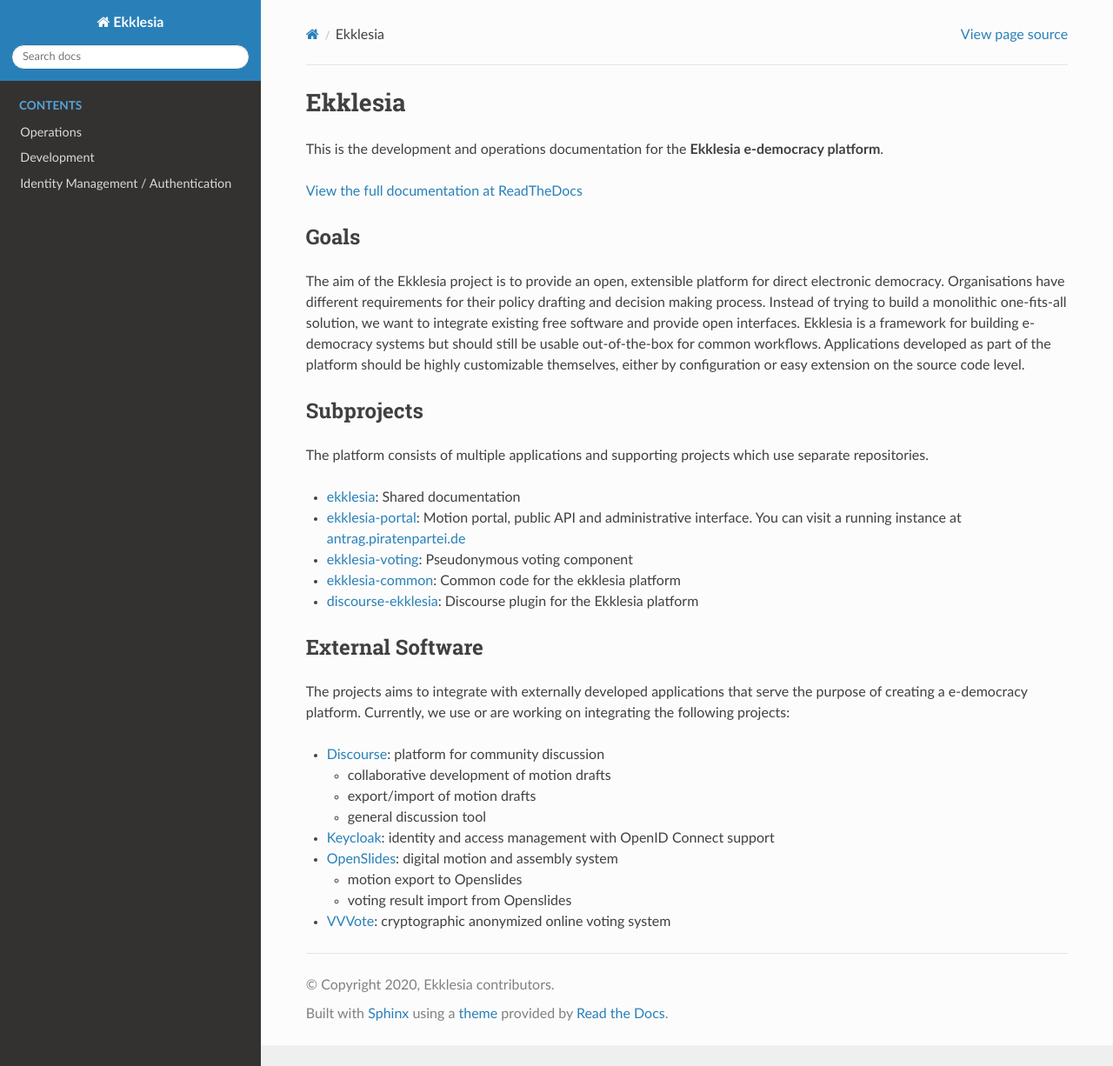
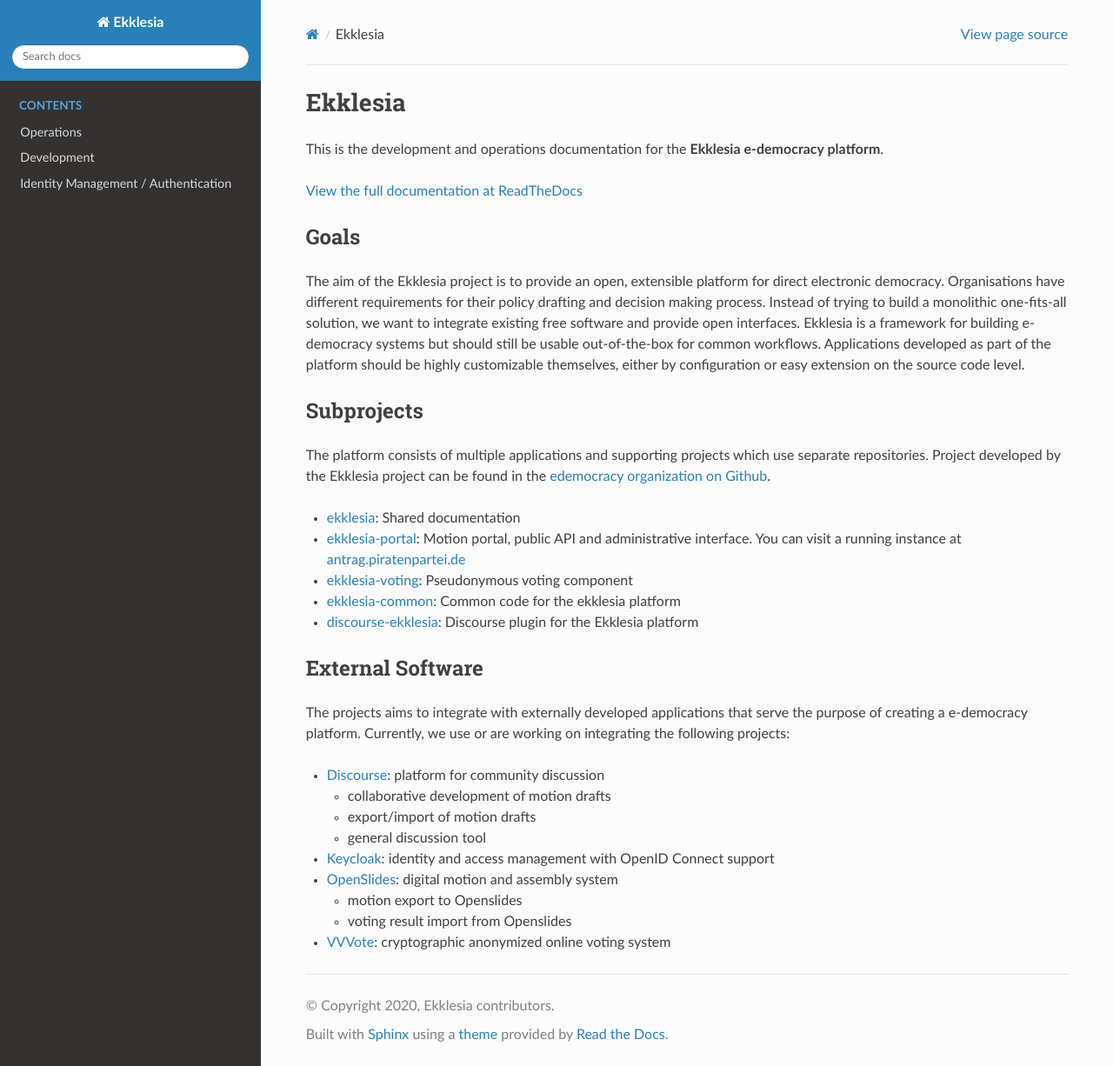
Before and after one commit to edemocracy/ekklesia, a Sphinx documentation site: the page built from docs/README.rst, in a window 1280 px wide and 1226 px high. Shown: the whole window at 87% size. Built offline with Sphinx 7.4.7 and the Read the Docs theme 2.0.0, drawn with Linux system fonts in a browser that asks for light colours.

Commit message:
Link to edemocracy Github org

```diff
--- a/docs/README.rst
+++ b/docs/README.rst
@@ -22,18 +22,19 @@
 -----------
 
 The platform consists of multiple applications and supporting projects which use
-separate repositories.
+separate repositories. Project developed by the Ekklesia project can be found in the
+`edemocracy organization on Github <https://github.com/edemocracy>`_.
 
--  `ekklesia <https://github.com/Piratenpartei/ekklesia>`__:
+-  `ekklesia <https://github.com/edemocracy/ekklesia>`__:
    Shared documentation
--  `ekklesia-portal <https://github.com/Piratenpartei/ekklesia-portal>`__:
+-  `ekklesia-portal <https://github.com/edemocracy/ekklesia-portal>`__:
    Motion portal, public API and administrative interface. You can visit a running instance at
    `antrag.piratenpartei.de <https://antrag.piratenpartei.de>`__
--  `ekklesia-voting <https://github.com/Piratenpartei/ekklesia-voting>`__:
+-  `ekklesia-voting <https://github.com/edemocracy/ekklesia-voting>`__:
    Pseudonymous voting component
--  `ekklesia-common <https://github.com/Piratenpartei/ekklesia-common>`__:
+-  `ekklesia-common <https://github.com/edemocracy/ekklesia-common>`__:
    Common code for the ekklesia platform
--  `discourse-ekklesia <https://github.com/Piratenpartei/discourse-ekklesia>`__:
+-  `discourse-ekklesia <https://github.com/edemocracy/discourse-ekklesia>`__:
    Discourse plugin for the Ekklesia platform
 
 
```
